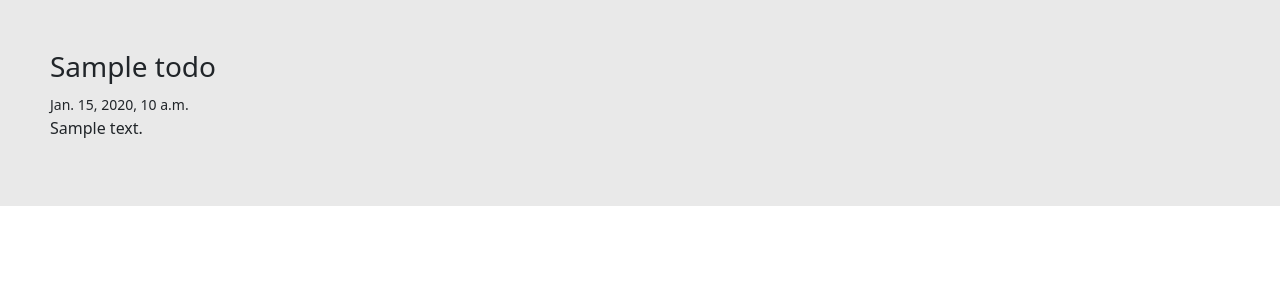
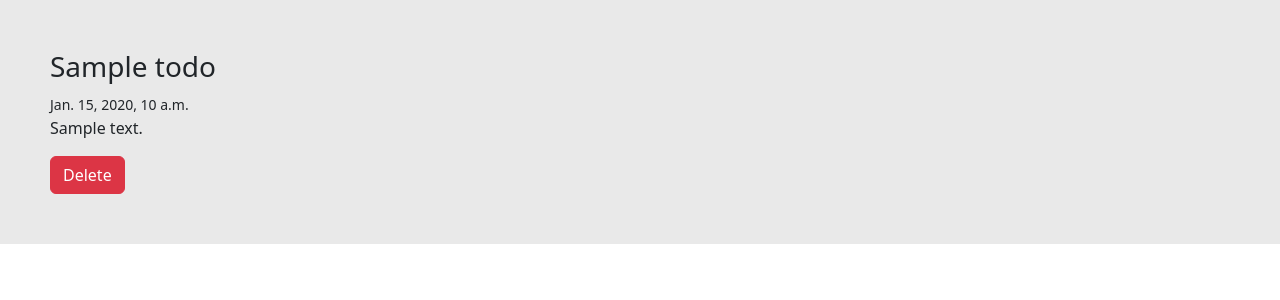
Before and after one commit to SamariumCode/Mon_TodoProject, a Django app: page /detail/1/ in a window 1280 px wide. Shown: the part 56-356 px from the top of the page. Run offline with Django 5.2, Linux system fonts and the light colour scheme; tables that the repository leaves empty hold one stand-in row (values such as "Sample post").

Commit message:
Add btn delete

```diff
--- a/home/urls.py
+++ b/home/urls.py
@@ -4,8 +4,8 @@ from . import views
 urlpatterns = [
 
     path('', views.index, name='index'),
-    path('hello/', views.say_hello, name='say-hello'),
 
     path('detail/<int:pk>/', views.detail, name='detail'),
+    path('delete/<int:pk>/', views.delete, name='delete'),
 
 ]
--- a/home/views.py
+++ b/home/views.py
@@ -1,9 +1,5 @@
-from django.shortcuts import render
+from django.shortcuts import render, redirect
 from .models import Todo
-
-
-def say_hello(request):
-    return render(request, 'hello.html')
 
 
 def index(request):
@@ -14,3 +10,8 @@ def index(request):
 def detail(request, pk):
     todo = Todo.objects.get(pk=pk)
     return render(request, 'detail.html', context={'todo': todo})
+
+
+def delete(request, pk):
+    Todo.objects.get(pk=pk).delete()
+    return redirect('index')
--- a/templates/detail.html
+++ b/templates/detail.html
@@ -6,9 +6,19 @@
 {% block content %}
 
 
-<h3>{{todo.title}}</h3>
-<small>{{todo.created}}</small>
-<p>{{todo.description}}</p>
+<div class="card-body">
+
+    <h3>{{todo.title}}</h3>
+    <small>{{todo.created}}</small>
+    <p>{{todo.description}}</p>
+
+
+
+</div>
+
+<a href="{% url 'delete' todo.pk %}" class="btn btn-danger">Delete</a>
+
+
 
 
 
--- a/templates/navbar.html
+++ b/templates/navbar.html
@@ -4,7 +4,7 @@
         <div class="collapse navbar-collapse">
             <ul class="navbar-nav me-auto">
                 <li class="nav-item">
-                    <a class="nav-link" href="#">Home</a>
+                    <a class="nav-link" href="{% url 'index' %}">Home</a>
                 </li>
                 <li class="nav-item">
                     <a class="nav-link" href="#about">About</a>
```
Also changed, not shown: templates/hello.html (deleted, +0 -12 lines), templates/home.html (+8 -3 lines), db.sqlite3.
